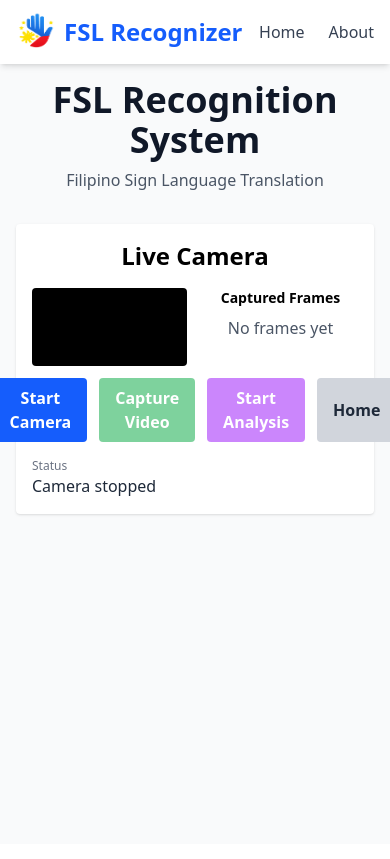
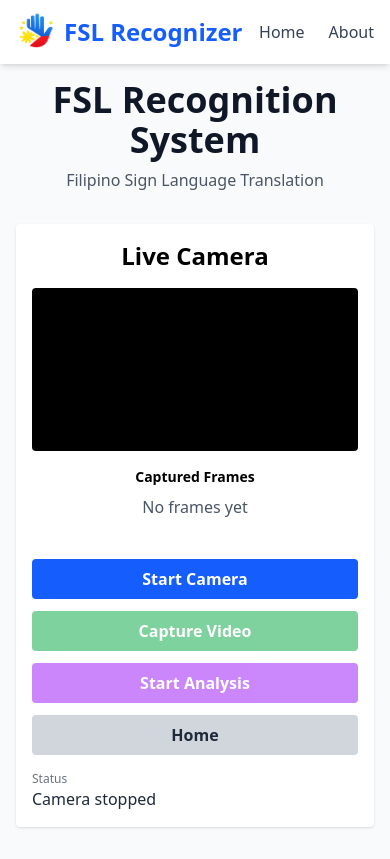
Before and after one commit to rafaelmaghinay/FSLTranslator, a React (Vite) app in the folder fsl-translator/: page / in a window 390 px wide. Both pictures are taken after a click on the button "Start". Built offline with nearby package versions, Linux system fonts and the light colour scheme.

Commit message:
responsive live page

```diff
--- a/fsl-translator/src/components/LiveCamera.jsx
+++ b/fsl-translator/src/components/LiveCamera.jsx
@@ -58,8 +58,8 @@ export default function LiveCamera({ onResults, onBack }) {
             // Request exactly 640x640 resolution
             const stream = await navigator.mediaDevices.getUserMedia({
                 video: {
-                    width: { ideal: 640 },
-                    height: { ideal: 640 },
+                    width: {ideal: 640},
+                    height: {ideal: 640},
                     facingMode: 'user'
                 }
             });
@@ -422,30 +422,34 @@ export default function LiveCamera({ onResults, onBack }) {
         <div className="max-w-3xl mx-auto bg-white rounded shadow p-4 text-center">
             <h3 className="text-2xl font-semibold mb-4">Live Camera</h3>
 
-            <div className="mb-3 flex gap-4 items-start">
-                <div className="w-1/2 relative">
-                    <video ref={videoRef} className="w-full bg-black rounded" playsInline muted />
-                    <canvas ref={overlayRef} className="absolute inset-0 pointer-events-none" />
-                    <canvas ref={canvasRef} style={{ display: 'none' }} />
+            {/* Responsive layout: stack on mobile, side-by-side on md+ */}
+            <div className="mb-3 flex flex-col md:flex-row gap-4 items-start">
+                <div className="w-full md:w-1/2 relative">
+                    <video ref={videoRef} className="w-full bg-black rounded" playsInline muted/>
+                    <canvas ref={overlayRef} className="absolute inset-0 pointer-events-none"/>
+                    <canvas ref={canvasRef} style={{display: 'none'}}/>
                 </div>
 
-                <div className="w-1/2">
+                <div className="w-full md:w-1/2">
                     <h4 className="text-sm font-semibold mb-2">Captured Frames</h4>
                     {croppedUrls.length ? (
-                        <ImageSlider images={croppedUrls} className="max-h-72" />
+                        <ImageSlider images={croppedUrls} className="max-h-72"/>
                     ) : (
                         <div className="text-gray-600">No frames yet</div>
                     )}
                 </div>
             </div>
 
-            <div className="flex gap-3 justify-center mb-3">
+            {/* Responsive buttons: stack on mobile, row on sm+ */}
+            <div className="flex flex-col sm:flex-row gap-3 justify-center mt-10 mb-2">
                 {!streaming ? (
-                    <button onClick={startStream} className="px-4 py-2 bg-blue-600 hover:bg-blue-700 text-white font-semibold rounded">
+                    <button onClick={startStream}
+                            className="px-4 py-2 bg-blue-600 hover:bg-blue-700 text-white font-semibold rounded">
                         Start Camera
                     </button>
                 ) : (
-                    <button onClick={stopStream} className="px-4 py-2 bg-gray-300 hover:bg-gray-400 text-gray-800 font-semibold rounded">
+                    <button onClick={stopStream}
+                            className="px-4 py-2 bg-gray-300 hover:bg-gray-400 text-gray-800 font-semibold rounded">
                         Stop Camera
                     </button>
                 )}
@@ -466,7 +470,7 @@ export default function LiveCamera({ onResults, onBack }) {
                     {analyzing ? 'Analyzing...' : 'Start Analysis'}
                 </button>
 
-                <BackButton onClick={handleBack} />
+                <BackButton onClick={handleBack}/>
             </div>
 
             {error && <div className="text-red-600 mb-2">{error}</div>}
@@ -486,15 +490,15 @@ export default function LiveCamera({ onResults, onBack }) {
                             <li key={idx} className="text-gray-800">
                                 <span className="font-bold text-lg">{result.label}</span>
                                 <span className="text-sm text-gray-600 ml-2">
-                        {(result.confidence * 100).toFixed(1)}%
-                    </span>
+                    {(result.confidence * 100).toFixed(1)}%
+                </span>
                             </li>
                         )) || (
                             <li className="text-gray-800">
                                 <span className="font-bold text-lg">{classificationResults.prediction}</span>
                                 <span className="text-sm text-gray-600 ml-2">
-                        {(classificationResults.confidence * 100).toFixed(1)}%
-                    </span>
+                    {(classificationResults.confidence * 100).toFixed(1)}%
+                </span>
                             </li>
                         )}
                     </ol>
```
